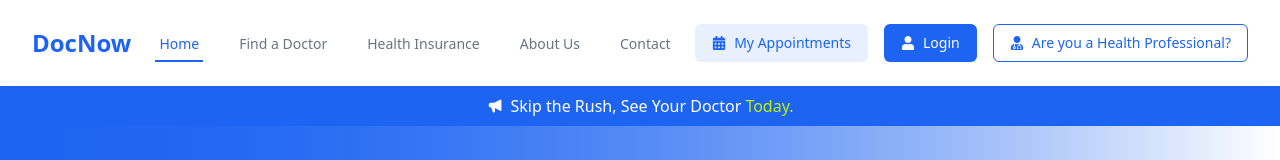
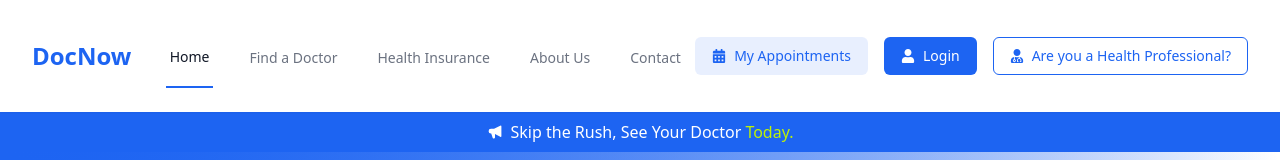
Before and after one commit to muhammed-adham/healthcare-app, a React (Vite) app: page / in a window 1280 px wide. Shown: the top 160 px of the page. Built offline with nearby package versions, Linux system fonts and the light colour scheme.

Commit message:
TabletScreen Fix

```diff
--- a/src/components/common/Header.jsx
+++ b/src/components/common/Header.jsx
@@ -23,8 +23,8 @@
   return (
     <header className="bg-white shadow-sm sticky top-0 z-50 py-6">
       <div className="max-w-7xl mx-auto px-4 sm:px-6 lg:px-8">
-        <div className="flex justify-between ">
-          <div className="flex">
+        <div className="flex justify-between h-16">
+          {/* Logo */}
           <div className="flex-shrink-0 flex items-center">
           <Link
                 to="/"
@@ -34,28 +34,27 @@
                 DocNow
               </Link>
           </div>
-            <nav className="hidden sm:ml-6 sm:flex sm:space-x-8">
+
+          {/* Desktop Navigation */}
+          <nav className="hidden min-[900px]:ml-6 min-[900px]:flex min-[900px]:space-x-8">
             {navLinks.map((item) => (
               <Link
                 key={item.url}
                 to={item.url}
-                  className={`
-                    inline-flex items-center px-1 pt-1 border-b-2 text-sm font-medium
-                    ${location.pathname === item.url
-                      ? 'border-primary text-primary'
-                      : 'border-transparent text-gray-500 hover:border-gray-300 hover:text-gray-700'
-                    }
-                  `}
+                className={`inline-flex items-center px-1 pt-1 text-sm font-medium ${
+                  location.pathname === item.url
+                    ? "border-b-2 border-primary text-gray-900"
+                    : "border-transparent text-gray-500 hover:border-gray-300 hover:text-gray-700"
+                }`}
                 onClick={scrollToTop}
               >
                 {item.label}
               </Link>
             ))}
           </nav>
-          </div>
 
           {/* Right side buttons */}
-          <div className="hidden sm:flex sm:items-center sm:space-x-4">
+          <div className="hidden min-[900px]:flex min-[900px]:items-center min-[900px]:space-x-4">
             <Link
               to="/appointments"
               className="inline-flex items-center px-4 py-2 border border-transparent text-sm font-medium rounded-md text-primary bg-primary/10 hover:bg-primary/20"
@@ -83,11 +82,11 @@
           </div>
 
           {/* Mobile menu button */}
-          <div className="-mr-2 flex items-center sm:hidden">
+          <div className="flex items-center min-[900px]:hidden">
             <button
               type="button"
-              className="bg-white inline-flex items-center justify-center p-2 rounded-md text-gray-400 hover:text-gray-500 hover:bg-gray-100 focus:outline-none focus:ring-2 focus:ring-inset focus:ring-primary"
-              onClick={toggleMenu}
+              className="inline-flex items-center justify-center p-2 rounded-md text-gray-400 hover:text-gray-500 hover:bg-gray-100 focus:outline-none focus:ring-2 focus:ring-inset focus:ring-primary"
+              onClick={() => setIsMenuOpen(!isMenuOpen)}
               aria-expanded={isMenuOpen}
             >
               <span className="sr-only">Open main menu</span>
@@ -103,19 +102,17 @@
 
       {/* Mobile menu */}
       {isMenuOpen && (
-        <div className="sm:hidden absolute w-full bg-white shadow-lg">
+        <div className="min-[900px]:hidden">
           <div className="pt-2 pb-3 space-y-1">
             {navLinks.map((item) => (
               <Link
                 key={item.url}
                 to={item.url}
-                className={`
-                  block pl-3 pr-4 py-2 border-l-4 text-base font-medium
-                  ${location.pathname === item.url
-                    ? 'bg-primary-50 border-primary text-primary'
-                    : 'border-transparent text-gray-500 hover:bg-gray-50 hover:border-gray-300 hover:text-gray-700'
-                  }
-                `}
+                className={`block pl-3 pr-4 py-2 text-base font-medium ${
+                  location.pathname === item.url
+                    ? "bg-primary/10 text-primary border-l-4 border-primary"
+                    : "text-gray-500 hover:bg-gray-50 hover:text-gray-700"
+                }`}
                 onClick={() => {
                   scrollToTop();
                   setIsMenuOpen(false);
@@ -124,6 +121,7 @@
                 {item.label}
               </Link>
             ))}
+          </div>
           <div className="pt-4 space-y-2">
             <Link
               to="/appointments"
@@ -160,7 +158,6 @@
             </Link>
           </div>
         </div>
-        </div>
       )}
     </header>
   );
```
Lines whose indentation alone changed are shown as unchanged.
